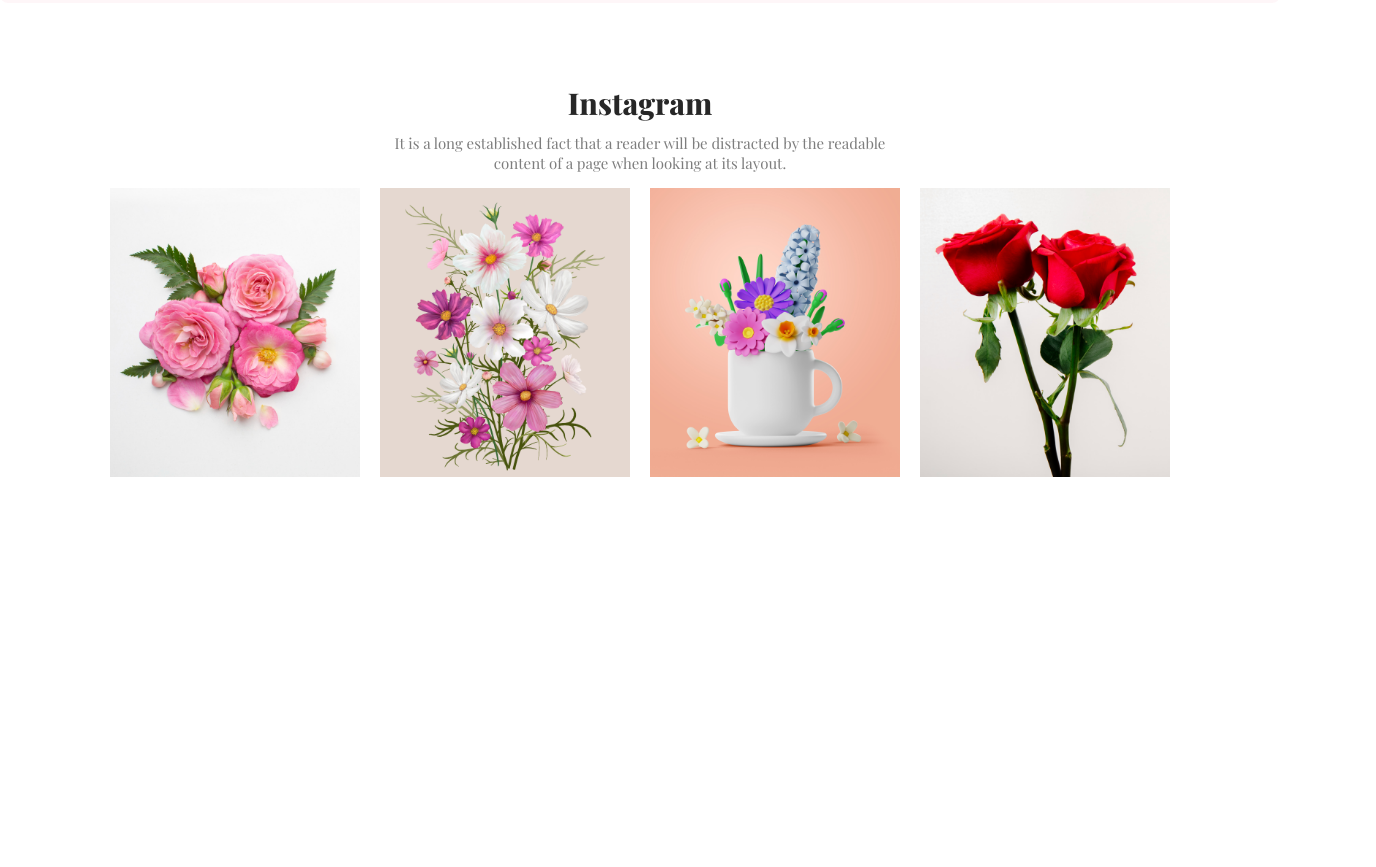
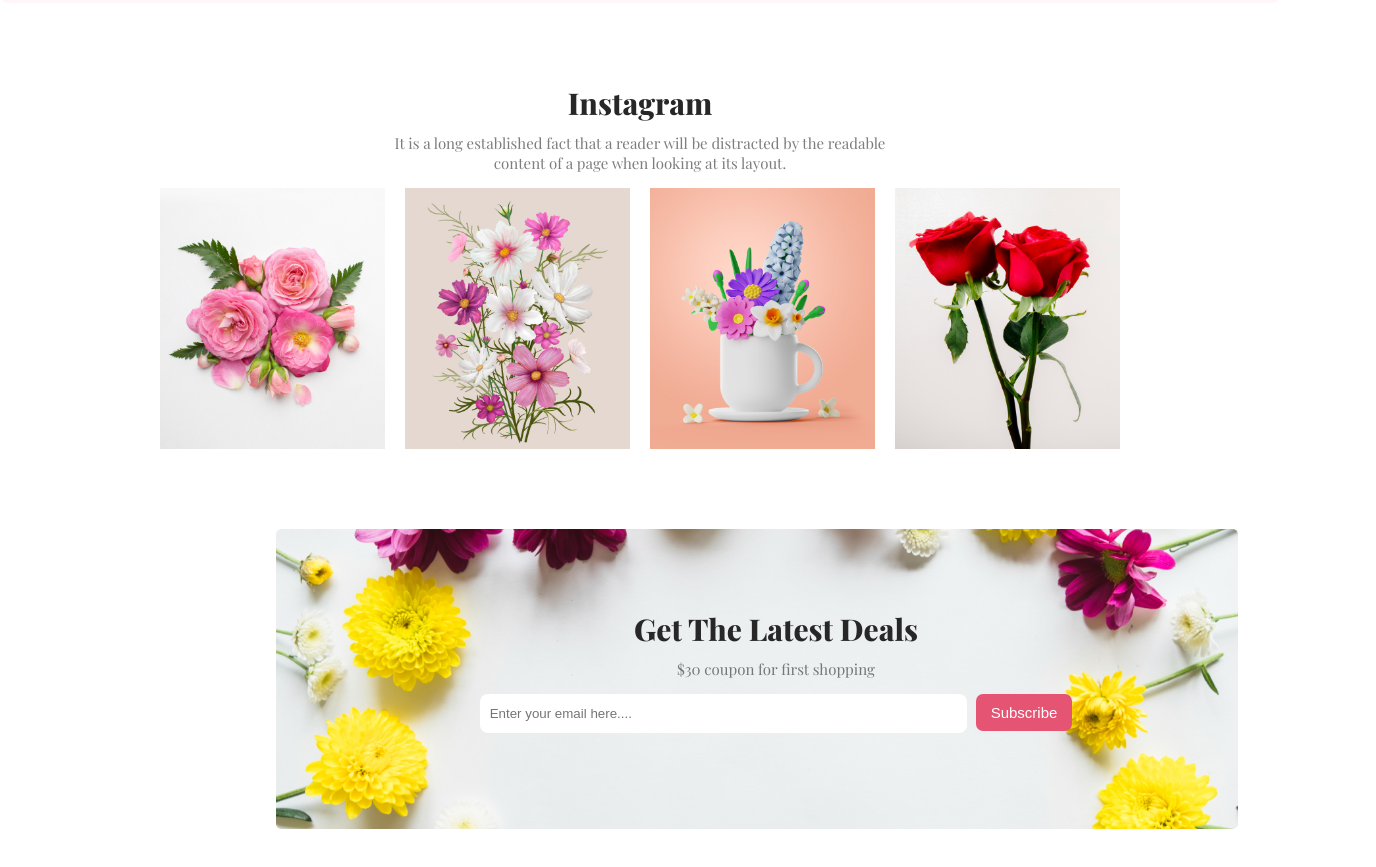
Before and after one commit to DEVSHARI/my-first-assignment-flower-shop, a plain HTML site: page index.html in a window 1280 px wide. Shown: the part 2391-3258 px from the top of the page, 1376 px wide, since content can reach past the window. Before the commit the page ends 2948 px from the top, so only its background shows below. Drawn offline with nearby package versions, Linux system fonts and the light colour scheme.

Commit message:
finised latest deal section

```diff
--- a/index.html
+++ b/index.html
@@ -91,6 +91,13 @@
                 </div>
             </div>
             <!-- instagram section end -->
+            <!-- latest deal section start -->
+                <div class="latest-deal">
+                    <h3 class="latest-deal-title">Get The Latest Deals</h3>
+                    <p class="latest-deal-description">$30 coupon for first shopping</p>
+                    <input class="input-box" type="email" placeholder="Enter your email here...."> <button class="btn-primary">Subscribe</button>
+                </div>
+            <!-- latest deal section end -->
         </section>
 
     </main>
--- a/styles/style.css
+++ b/styles/style.css
@@ -230,12 +230,49 @@ span {
     padding-bottom: 15px;
 }
 
-.instagram-container{
+.instagram-container {
     display: flex;
     justify-content: center;
     gap: 20px;
 }
-.instagram-img{
-    width: 250px;
+
+.instagram-img {
+    width: 225px;
     margin-bottom: 80px;
 }
+
+/* latest deal section style */
+.latest-deal {
+    width: 1000px;
+    height: 300px;
+    background-image: url('../images/latest-deal.png');
+    background-size: contain;
+    background-repeat: no-repeat;
+    text-align: center;
+    margin-left: 276px;
+    margin-bottom: 80px;
+    padding-right: 100px;
+}
+
+.latest-deal-title {
+    padding-top: 80px;
+    padding-bottom: 10px;
+    color: #272727;
+    font-size: 30px;
+    font-weight: 800;
+}
+
+.latest-deal-description {
+    color: rgba(39, 39, 39, 0.60);
+    font-size: 15px;
+    font-weight: 400;
+    padding-bottom: 15px;
+}
+
+.input-box {
+    padding: 12px 300px 12px 10px;
+    margin-right: 5px;
+    border-radius: 8px;
+    background: #FFF;
+    border: none;
+}
```
Also changed, not shown: images/latest-deal.png (renamed from images/Rectangle 9.png).
